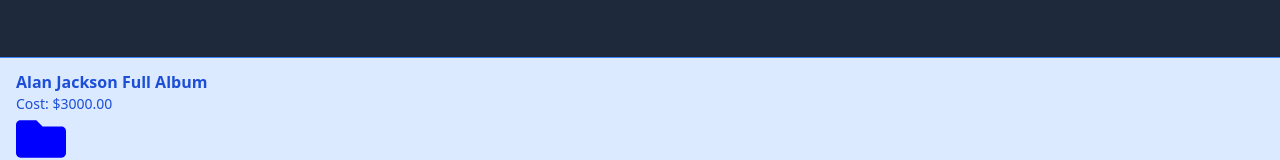
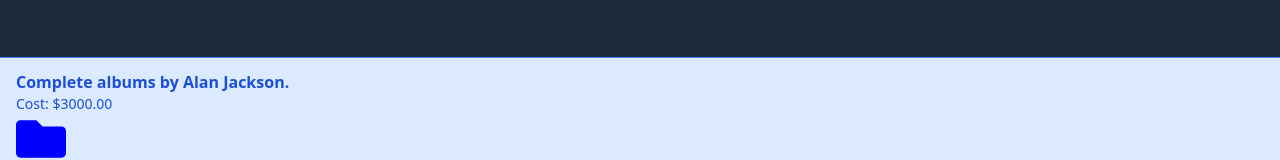
Before and after one commit to team-officials/music-dev, a React (Create React App) app: page /home in a window 1280 px wide. Shown: the part 431-591 px from the top of the page. Built offline with nearby package versions, Linux system fonts and the light colour scheme.

Commit message:
finish work

```diff
--- a/src/components/navbar/HomePage.jsx
+++ b/src/components/navbar/HomePage.jsx
@@ -90,7 +90,7 @@
                 </div>
 
                 <div class="bg-blue-100 border-t border-b mt-3 lg:mt-24 border-blue-500 text-blue-700 px-4 py-3" role="alert">
-                    <p class="font-bold">Alan Jackson Full Album</p>
+                    <p class="font-bold">Complete albums by Alan Jackson.</p>
                     <p class="text-sm">Cost: $3000.00 </p>
                     <FaFolder size={50} color="blue" />
                 </div>
```
